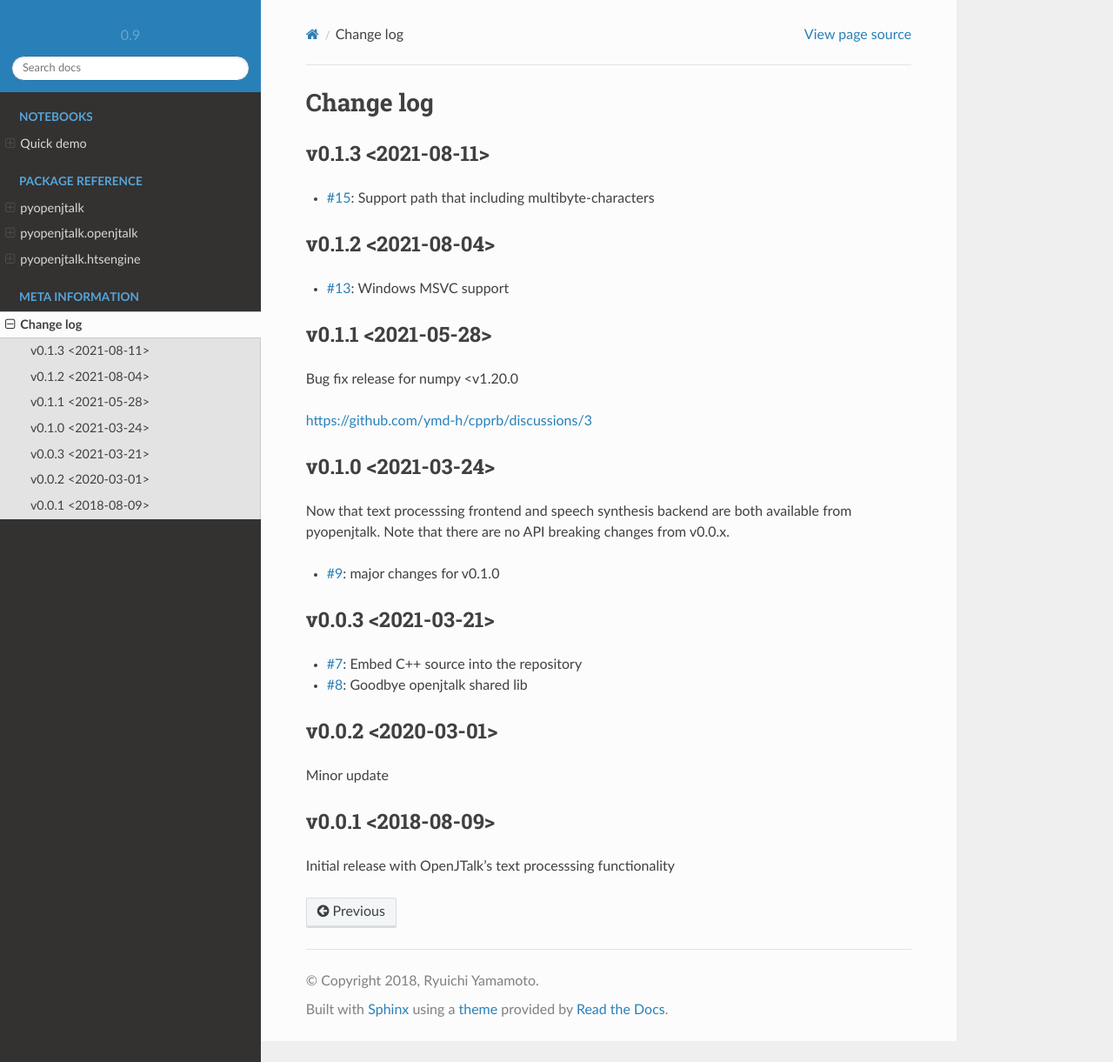
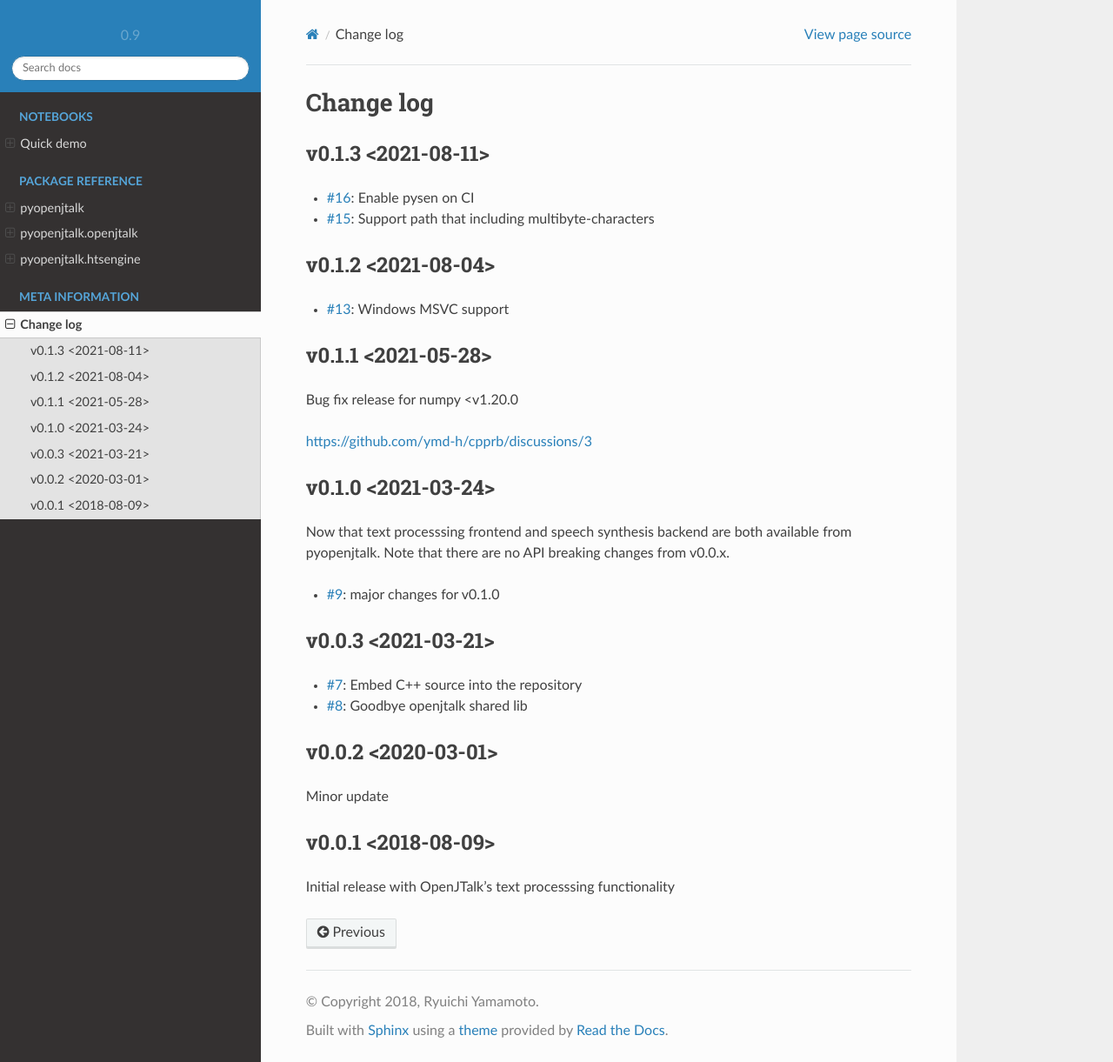
Before and after one commit to r9y9/pyopenjtalk, a Sphinx documentation site: the page built from docs/changelog.rst, in a window 1280 px wide and 1221 px high. Shown: the whole window at 87% size. Built offline with Sphinx 7.4.7 and the Read the Docs theme 2.0.0, drawn with Linux system fonts in a browser that asks for light colours.

Commit message:
fix changelog

```diff
--- a/docs/changelog.rst
+++ b/docs/changelog.rst
@@ -4,6 +4,7 @@ Change log
 v0.1.3 <2021-08-11>
 -------------------
 
+* `#16`_: Enable pysen on CI
 * `#15`_: Support path that including multibyte-characters
 
 v0.1.2 <2021-08-04>
@@ -47,3 +48,4 @@ Initial release with OpenJTalk's text processsing functionality
 .. _#9: https://github.com/r9y9/pyopenjtalk/pull/9
 .. _#13: https://github.com/r9y9/pyopenjtalk/pull/13
 .. _#15: https://github.com/r9y9/pyopenjtalk/pull/15
+.. _#16: https://github.com/r9y9/pyopenjtalk/pull/16
```
